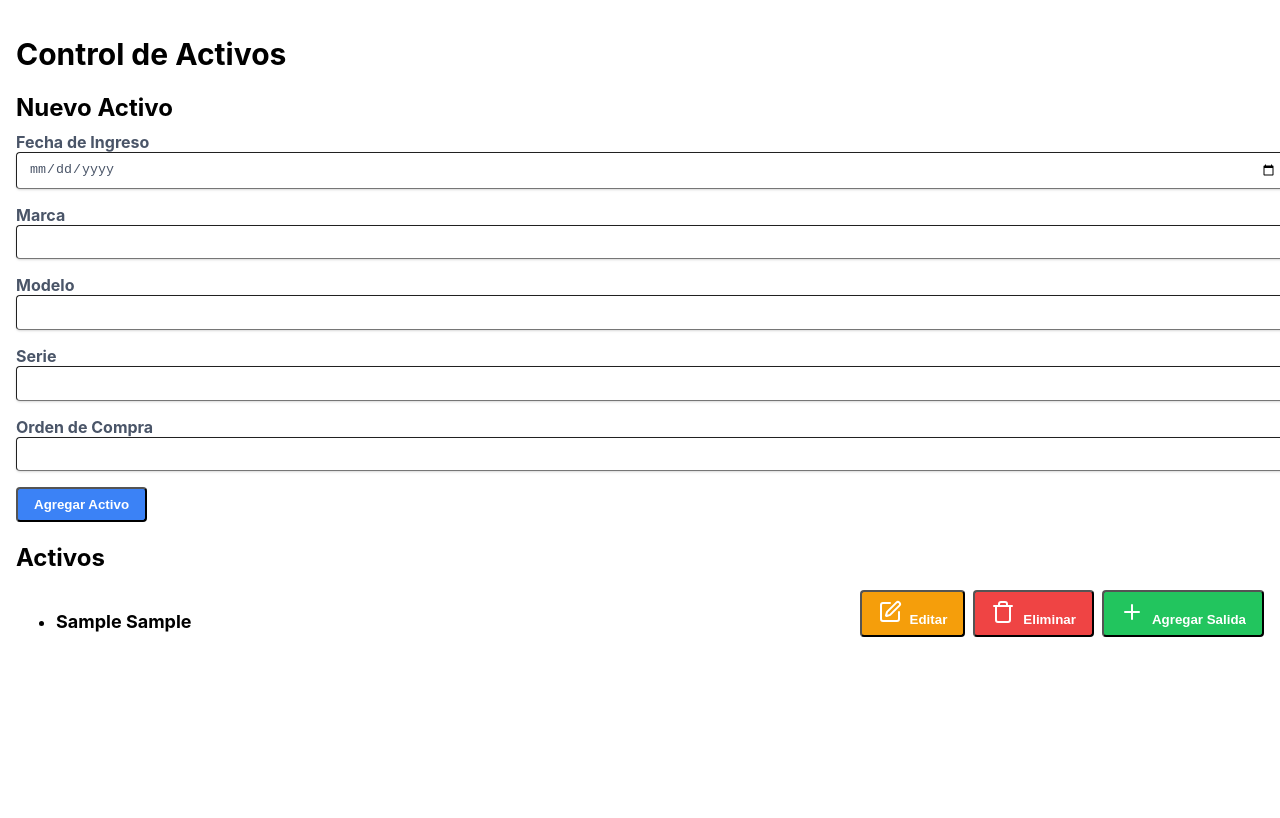
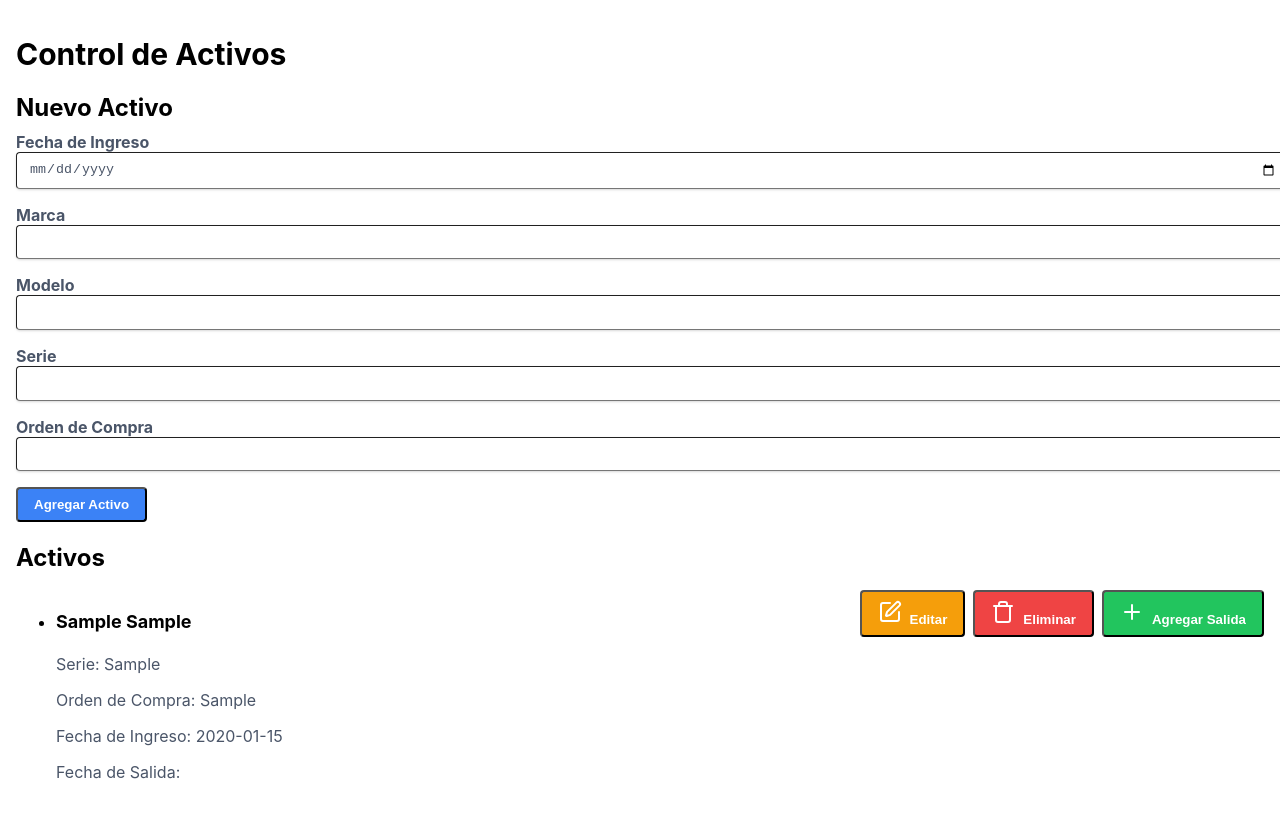
Before and after one commit to P4bu/Control-Activos-React, a React (Create React App) app: page / in a window 1280 px wide. Both pictures are taken after typing "2020-01-15", "Sample", "Sample", "Sample", "Sample" into the empty fields and a click on the button "Agregar Activo". Shown: the top 818 px of the page. Built offline with nearby package versions, Linux system fonts and the light colour scheme.

Commit message:
Rama: Creacion de rama agregar_salida, para agregar funcion de boton agregar salida

```diff
--- a/src/components/ActivoList.tsx
+++ b/src/components/ActivoList.tsx
@@ -1,6 +1,6 @@
 import React from 'react';
 import { Activo, agregarSalida, eliminarActivo } from '../services/activoService';
-import { Edit, Trash, Plus } from 'lucide-react';
+import { Edit, Trash, Plus, Ticket } from 'lucide-react';
 
 interface ActivoListProps {
   activos: Activo[];
@@ -12,6 +12,10 @@ const ActivoList: React.FC<ActivoListProps> = ({ activos, setActivos }) => {
     const nuevosActivos = eliminarActivo(activos, indice);
     setActivos(nuevosActivos);
   }
+  const handleAgregarSalida = (activos: Activo[] ,indice: number, fechaSalida: string, ticket: string, asignadoA: string) => {
+    const nuevosActivos = agregarSalida(activos, indice, fechaSalida, ticket, asignadoA)
+    setActivos(nuevosActivos)
+  }
   return (
     <div className="mt-4">
       <h2 className="text-2xl font-bold mb-2">Activos</h2>
@@ -21,7 +25,10 @@ const ActivoList: React.FC<ActivoListProps> = ({ activos, setActivos }) => {
             <div className="flex justify-between">
               <div>
                 <p className="text-lg font-bold">{activo.marca} {activo.modelo}</p>
-                {/* Mostrar detalles del activo */}
+                <p className="text-gray-700">Serie: {activo.serie}</p>
+                <p className="text-gray-700">Orden de Compra: {activo.ordenCompra}</p>
+                <p className="text-gray-700">Fecha de Ingreso: {activo.fechaIngreso}</p>
+                <p className="text-gray-700">Fecha de Salida: {activo.fechaSalida}</p>
               </div>
               <div>
                 <button className="bg-yellow-500 hover:bg-yellow-700 text-white font-bold py-2 px-4 rounded mr-2">
@@ -38,7 +45,7 @@ const ActivoList: React.FC<ActivoListProps> = ({ activos, setActivos }) => {
                 {!activo.fechaSalida && (
                   <button
                     className="bg-green-500 hover:bg-green-700 text-white font-bold py-2 px-4 rounded"
-                    onClick={() => agregarSalida(activos, indice, '2024-01-01', '12345', 'Juan Pérez')}
+                    onClick={() => handleAgregarSalida(activos, indice, '2024-01-01', '12345', 'Juan Pérez')}
                   >
                     <Plus className="w-4 h-4 mr-2" />
                     Agregar Salida
```
